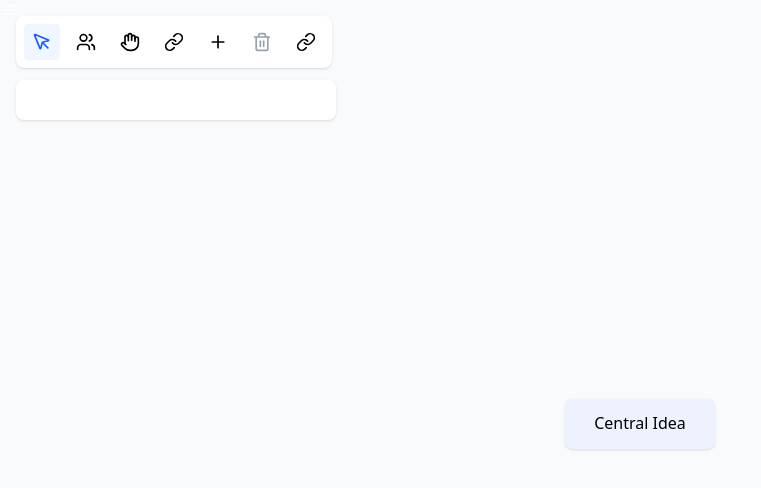
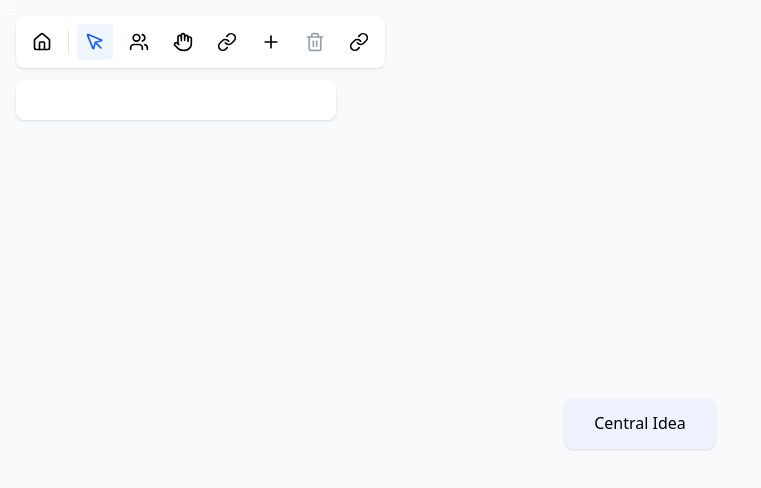
Before and after one commit to RicardoNogueira01/mind-planning, a React (Vite) app: page /mindmap in a window 1280 px wide. Both pictures are taken after a click on the button "New Mind Map". Shown: the top 488 px of the page, without its empty margins (0-761 px from the left). Built offline with nearby package versions, Linux system fonts and the light colour scheme.

Commit message:
Add dashboard navigation button to MindMap component

```diff
--- a/src/components/MindMap.jsx
+++ b/src/components/MindMap.jsx
@@ -1,5 +1,5 @@
 import React, { useState, useRef, useEffect } from 'react';
-import { Plus, Trash2, MousePointer, Hand, Users, Link } from 'lucide-react';
+import { Plus, Trash2, MousePointer, Hand, Users, Link, Home } from 'lucide-react';
 
 const layoutOptions = [
   { id: 'tree', name: 'Tree Layout', icon: 'diagram-tree' },
@@ -1068,7 +1068,16 @@ const renderConnections = () => {
           {/* Toolbar */}
           <div className="absolute top-4 left-4 z-20 bg-white shadow rounded-lg p-2">
             <div className="flex gap-2">
-              {/* Selection modes side by side */}
+              <button
+                onClick={() => window.location.href = '/dashboard'}
+                className="p-2 rounded text-black hover:bg-gray-100"
+                title="Back to Dashboard"
+              >
+                <Home size={20} />
+              </button>
+
+              <div className="w-px h-6 bg-gray-200 my-auto" /> {/* Divider */}
+
               <button
                 onClick={() => {
                   setMode('cursor');
```
